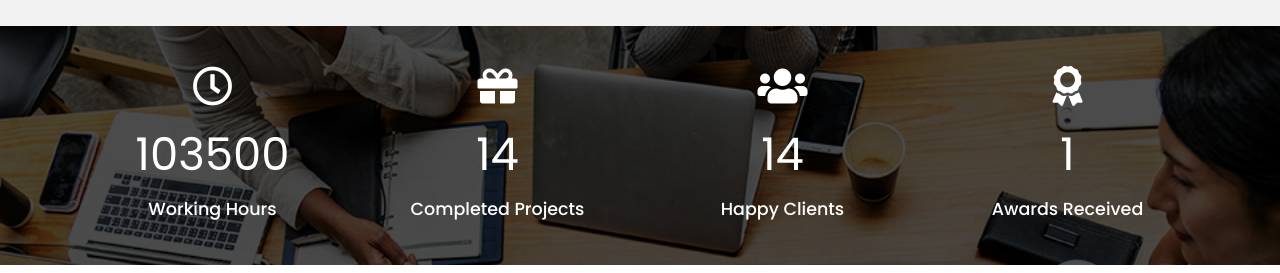
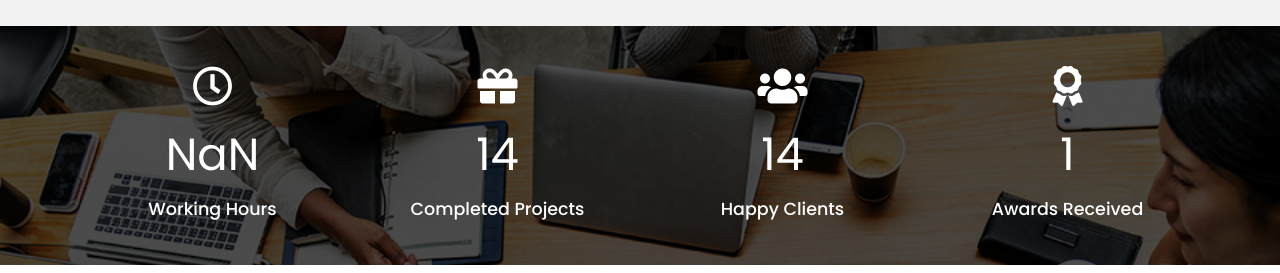
Before and after one commit to Nirmalkumar233/octo-corp, a plain HTML site: page index.html in a window 1280 px wide. Shown: the part 1860-2133 px from the top of the page. Drawn offline with nearby package versions, Linux system fonts and the light colour scheme.

Commit message:
Update counter data-target value in index.html

```diff
--- a/index.html
+++ b/index.html
@@ -92,7 +92,7 @@
     <div class="container">
         <div>
             <i class="far fa-clock fa-4x"></i>
-            <div class="counter" data-target="103500">0</div>
+            <div class="counter" data-target="8,320">0</div>
             <h3>Working Hours</h3>
         </div>
         <div>
```
